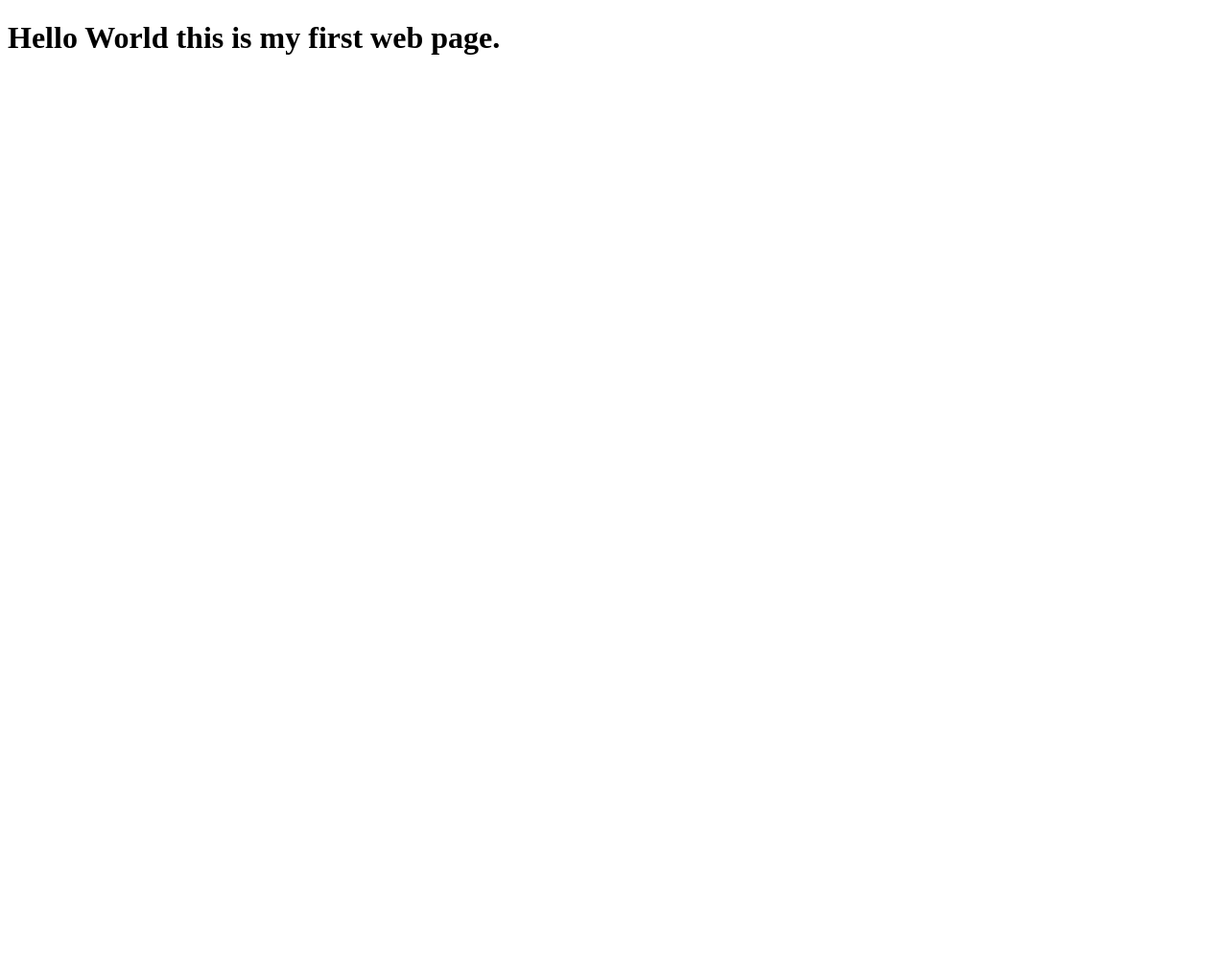
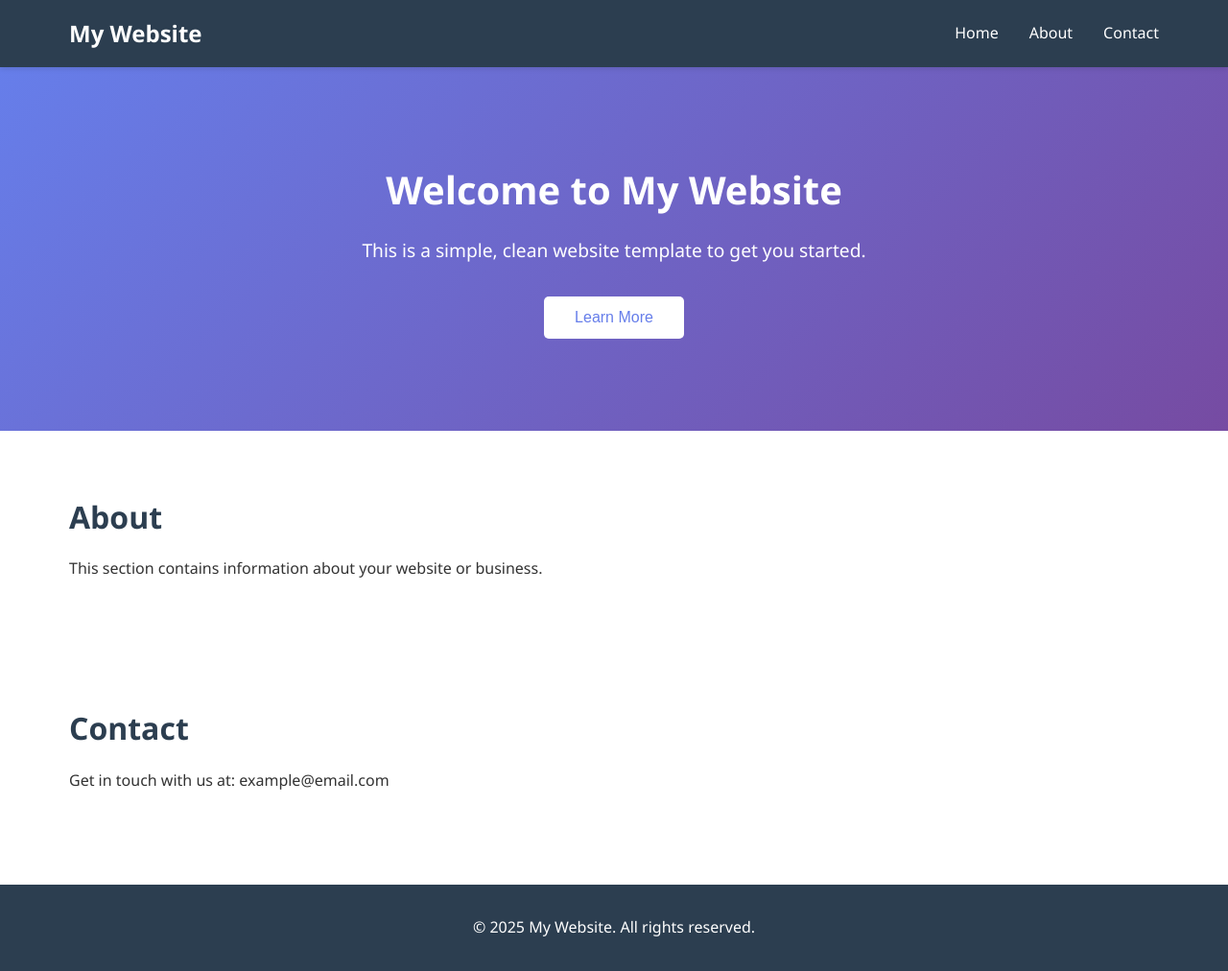
Before and after one commit to monkeyshoulder12349654/static-website, a plain HTML site: page index.html in a window 1280 px wide. Shown: the whole page at 96% size. Before the commit the page ends 800 px from the top, so only its background shows below. Drawn offline with Linux system fonts and the light colour scheme.

Commit message:
Add files via upload

```diff
--- a/index.html
+++ b/index.html
@@ -1,4 +1,4 @@
-<!DOCTYPE html>
+<!-- <!DOCTYPE html>
 <html lang="en">
 <head>
     <meta charset="UTF-8">
@@ -9,4 +9,48 @@
 <body>
     <h1>Hello World this is my first web page.</h1>
 </body>
+</html> -->
+
+<!DOCTYPE html>
+<html lang="en">
+<head>
+    <meta charset="UTF-8">
+    <meta name="viewport" content="width=device-width, initial-scale=1.0">
+    <title>My Simple Website</title>
+    <link rel="stylesheet" href="styles.css">
+</head>
+<body>
+    <header>
+        <nav>
+            <h1>My Website</h1>
+            <ul>
+                <li><a href="#home">Home</a></li>
+                <li><a href="#about">About</a></li>
+                <li><a href="#contact">Contact</a></li>
+            </ul>
+        </nav>
+    </header>
+
+    <main>
+        <section id="home" class="hero">
+            <h2>Welcome to My Website</h2>
+            <p>This is a simple, clean website template to get you started.</p>
+            <button>Learn More</button>
+        </section>
+
+        <section id="about" class="content">
+            <h2>About</h2>
+            <p>This section contains information about your website or business.</p>
+        </section>
+
+        <section id="contact" class="content">
+            <h2>Contact</h2>
+            <p>Get in touch with us at: example@email.com</p>
+        </section>
+    </main>
+
+    <footer>
+        <p>&copy; 2025 My Website. All rights reserved.</p>
+    </footer>
+</body>
 </html>
```
